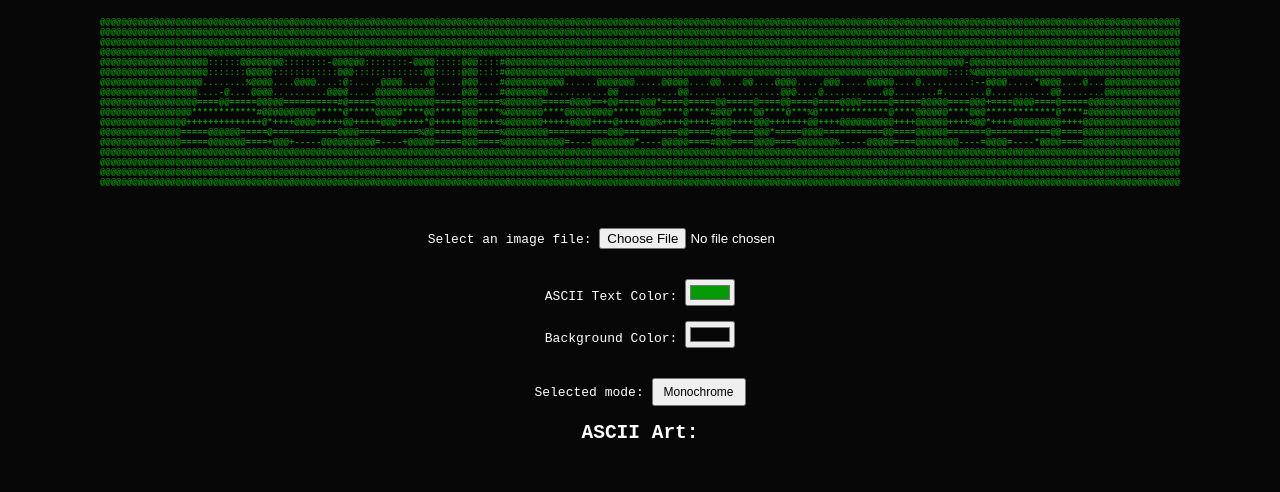
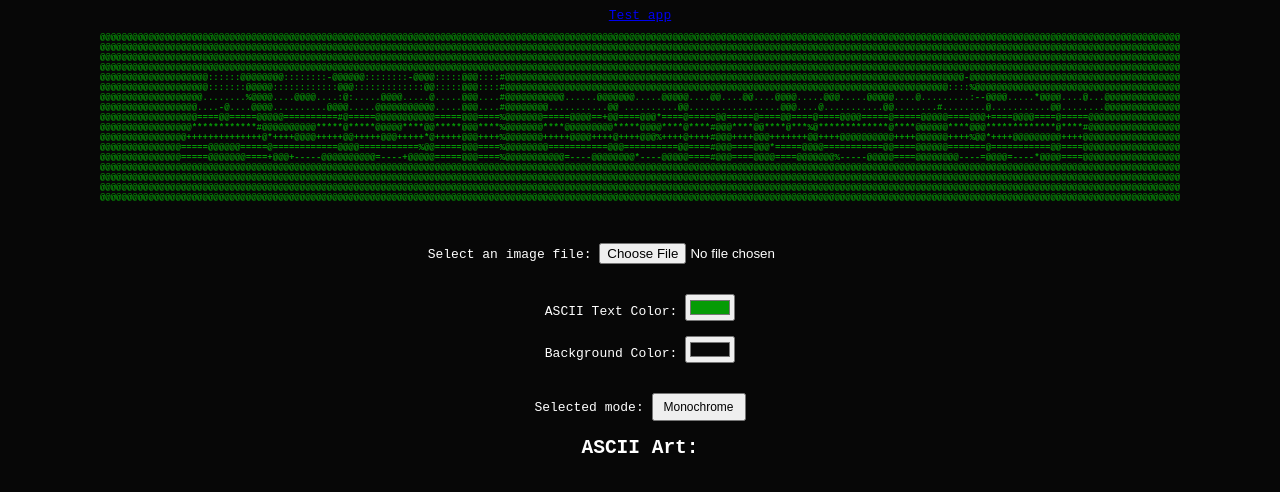
Before and after one commit to imTho/ascii_converter, a plain HTML site: page index.html in a window 1280 px wide. Drawn offline with Linux system fonts and the light colour scheme.

Commit message:
Update index.html

```diff
--- a/index.html
+++ b/index.html
@@ -7,6 +7,7 @@
     <link rel="stylesheet" href="style.css">
 </head>
 <body>
+    <a href="trakmy://trackmy.fr">Test app</a>
     <h1 class="ascii-style">
 @@@@@@@@@@@@@@@@@@@@@@@@@@@@@@@@@@@@@@@@@@@@@@@@@@@@@@@@@@@@@@@@@@@@@@@@@@@@@@@@@@@@@@@@@@@@@@@@@@@@@@@@@@@@@@@@@@@@@@@@@@@@@@@@@@@@@@@@@@@@@@@@@@@@@@@@@@@@@@@@@@@@@@@@@@@@@@@@@@@@@@@@@@@@@@@@@@@@@@@@
 @@@@@@@@@@@@@@@@@@@@@@@@@@@@@@@@@@@@@@@@@@@@@@@@@@@@@@@@@@@@@@@@@@@@@@@@@@@@@@@@@@@@@@@@@@@@@@@@@@@@@@@@@@@@@@@@@@@@@@@@@@@@@@@@@@@@@@@@@@@@@@@@@@@@@@@@@@@@@@@@@@@@@@@@@@@@@@@@@@@@@@@@@@@@@@@@@@@@@@@@
```
